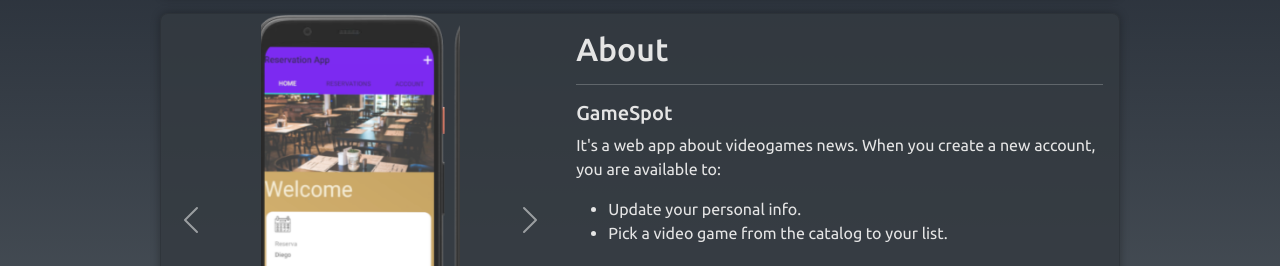
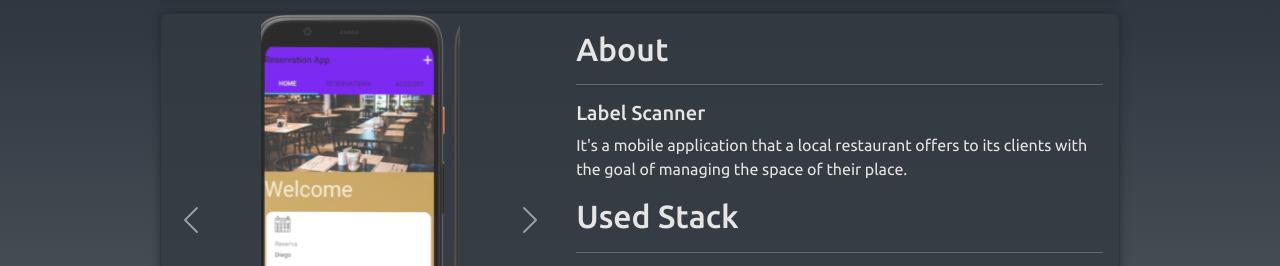
Before and after one commit to caudillo99/portfolio, a website: page index.html in a window 1280 px wide. Shown: the part 1096-1362 px from the top of the page. Drawn offline with nearby package versions, Linux system fonts and the light colour scheme.

Commit message:
projects update

```diff
--- a/index.html
+++ b/index.html
@@ -220,15 +220,10 @@
                     <div class="card-body">
                         <h2>About</h2>
                         <hr>
-                        <h5 class="card-title">GameSpot</h5>
+                        <h5 class="card-title">Label Scanner</h5>
                         <p class="card-text">
-                            It's a web app about videogames news. When you create a new account, you are available to:
-                            <ul>
-                                <li>Update your personal info.</li>
-                                <li>Pick a video game from the catalog to your list.</li>
-                            </ul>
-                            Also, the app has a special user (admin) that is allowed to upload, update and delete video games,
-                            only filling up a form with info about the game.
+                           It's a mobile application that a local restaurant offers to
+                           its clients with the goal of managing the space of their place.
                         </p>
                         <h2>Used Stack</h2>
                         <hr>
```
